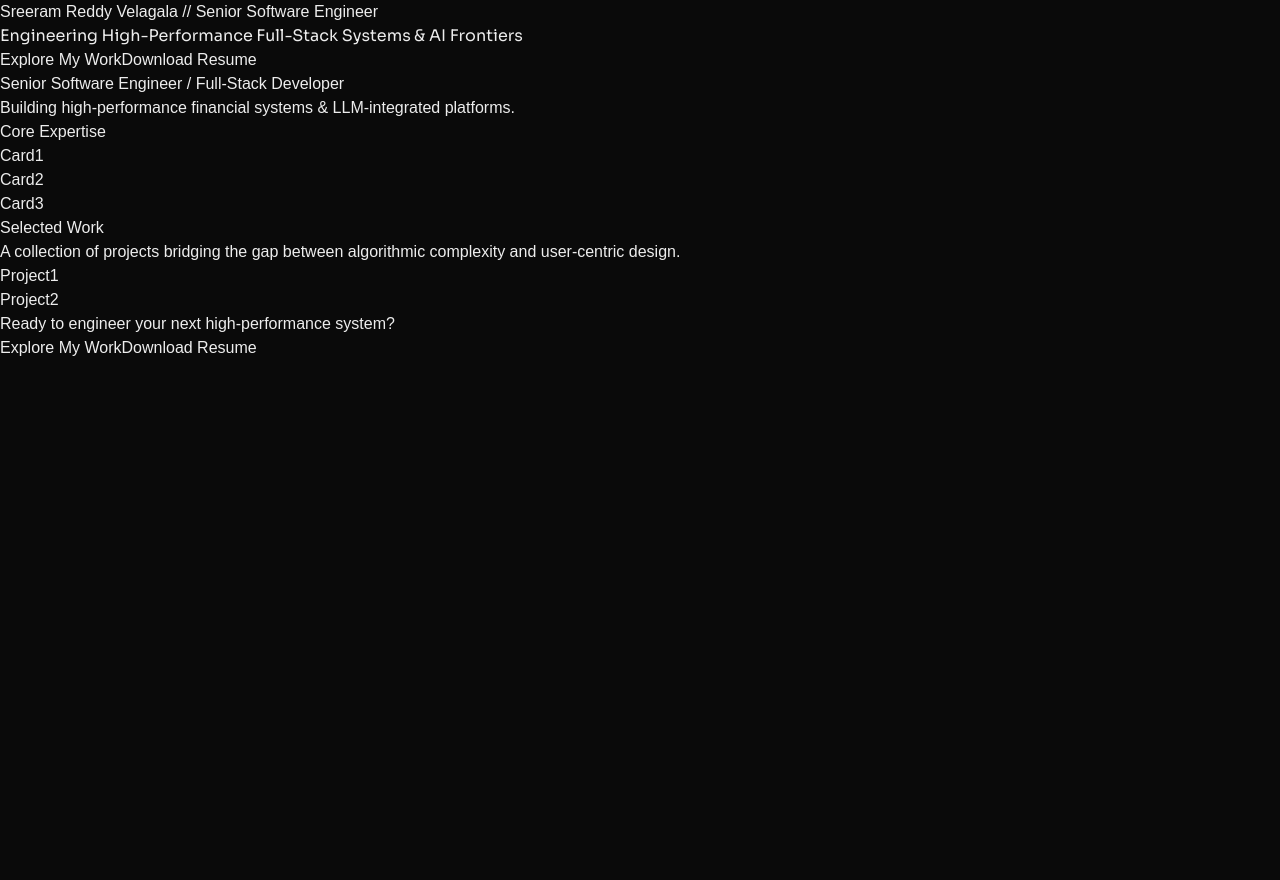
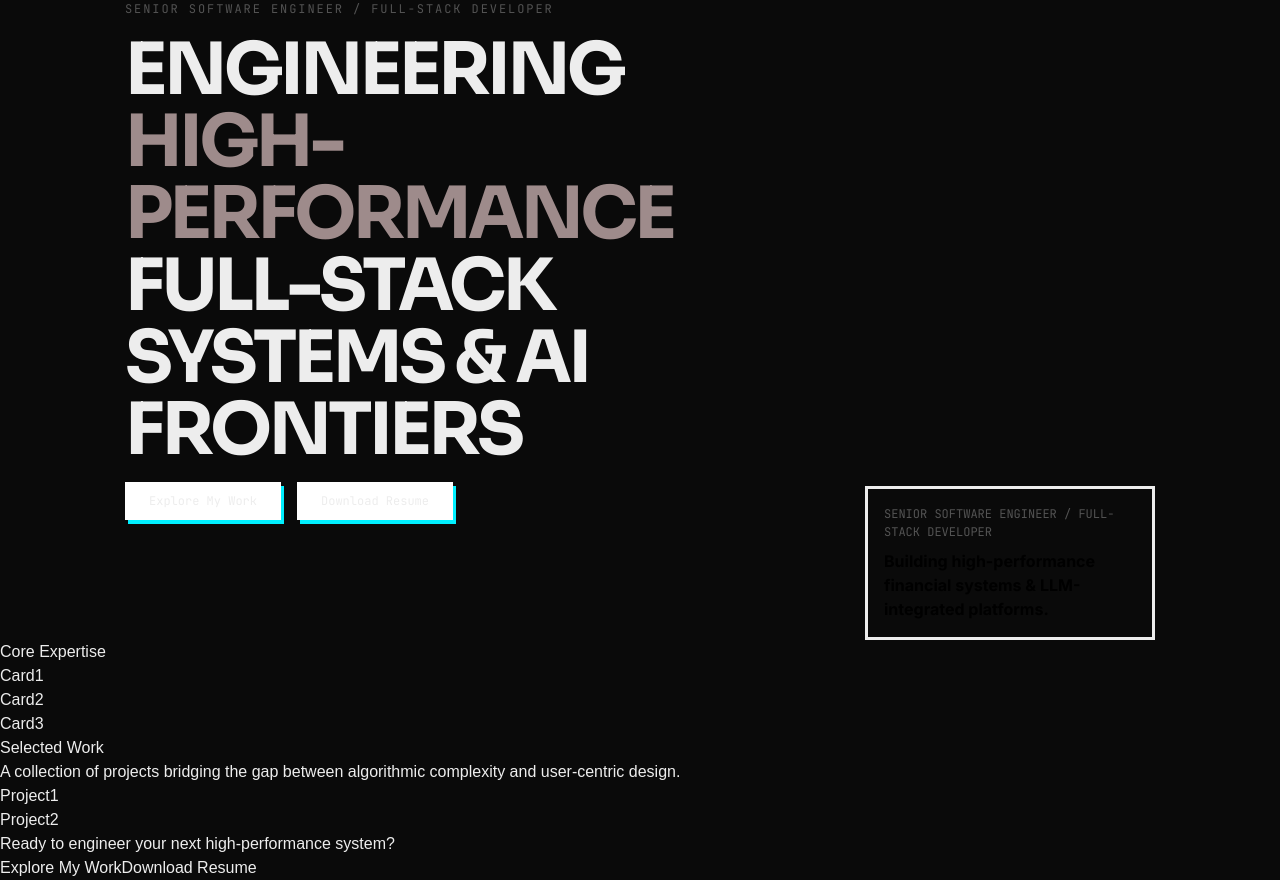
Before and after one commit to DracFiendMG/portfolio, a Next.js app: page / in a window 1280 px wide. Before the commit the page ends 800 px from the top, so only its background shows below. Built offline with nearby package versions, Linux system fonts and the light colour scheme.

Commit message:
Refactor Home component: update title structure and enhance rendering of title elements

```diff
--- a/app/globals.css
+++ b/app/globals.css
@@ -25,3 +25,9 @@ body {
   color: var(--foreground);
   font-family: Arial, Helvetica, sans-serif;
 }
+
+.btn-secondary {
+  @apply bg-white font-mono px-6 py-2.5;
+  box-shadow: 3px 4px 0 #00F0FF;
+  /* shadow-[-10px_0_0_0_#00F0FF] shadow-[10px_0_0_0_#00F0FF] */
+}
--- a/app/page.tsx
+++ b/app/page.tsx
@@ -3,7 +3,7 @@ import Image from "next/image";
 export default function Home() {
   const name = "Sreeram Reddy Velagala"
   const roles = ["Senior Software Engineer", "Full-Stack Developer"]
-  const title = "Engineering High-Performance Full-Stack Systems & AI Frontiers"
+  const title = ["Engineering", "High-Performance", "Full-Stack Systems & AI Frontiers"]
   const subtitle = "Building high-performance financial systems & LLM-integrated platforms."
   const exploreWorkButtonText = "Explore My Work"
   const downloadResumeButtonText = "Download Resume"
@@ -18,18 +18,31 @@ export default function Home() {
   // Section 4: Call to Action
   const section4Title = "Ready to engineer your next high-performance system?"
 
+  const modifiedTitle = title.map((word, idx) => {
+    if (idx === 1) {
+      return <p key={idx} className="text-[#9e8b8b]">{word}</p>
+    }
+    return <p key={idx}>{word}</p>
+  })
+
   return (
     <>
       <div>
-        <div>
-          <p>{name} // {roles[0]}</p>
-          <h1 className="font-sora">{title}</h1>
-          <button>{exploreWorkButtonText}</button>
-          <button>{downloadResumeButtonText}</button>
-        </div>
-        <div>
-          <p>{roles.join(" / ")}</p>
-          <p>{subtitle}</p>
+        <div className="flex gap-10 min-h-160 justify-center">
+          <div className="flex flex-col gap-4 relative">
+            <p className="uppercase font-mono text-[12px] text-[#535353] tracking-[0.16em]">{roles.join(" / ")}</p>
+            <div className="max-w-175">
+              <h1 className="uppercase font-sora font-extrabold text-7xl tracking-tighter">{modifiedTitle}</h1>
+            </div>
+            <div className="flex gap-4">
+              <button className="btn-secondary text-[12px]">{exploreWorkButtonText}</button>
+              <button className="btn-secondary text-[12px]">{downloadResumeButtonText}</button>
+            </div>
+          </div>
+          <div className="flex flex-col gap-2 border-3 max-w-72.5 p-4 self-end">
+            <p className="uppercase font-mono text-[12px] text-[#535353]">{roles.join(" / ")}</p>
+            <p className="font-bold font-inter text-black">{subtitle}</p>
+          </div>
         </div>
       </div>
       <div>
```
